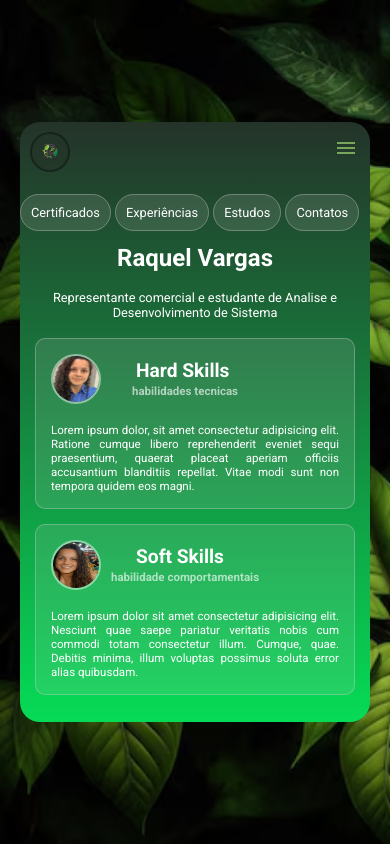
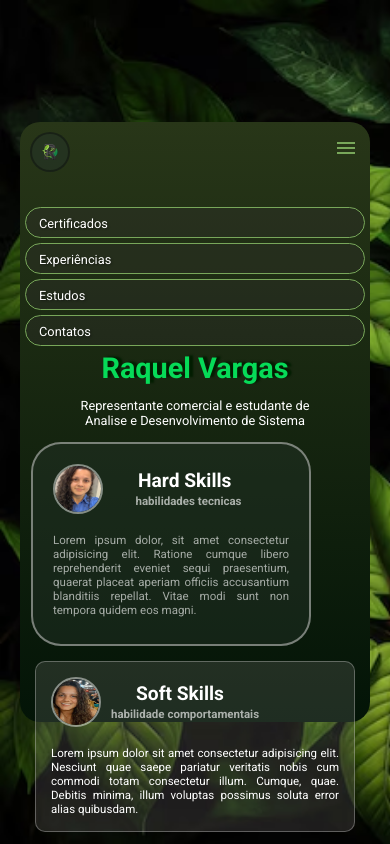
Before and after one commit to Raquel-VF/meu-site, a plain HTML site: page index.html in a window 390 px wide. Drawn offline with nearby package versions, Linux system fonts and the light colour scheme; a web font is replaced by a local one.

Commit message:
ajustando media query celular

```diff
--- a/estilos/style.css
+++ b/estilos/style.css
@@ -32,7 +32,7 @@ main{
 
 
 section#perfil{
-    background-image: linear-gradient(to top, #06DB56, #243329);
+    background-image: linear-gradient(to top, #031407, #283618);
     position: relative;
     top: 50%;
     left: 50%;
@@ -44,7 +44,7 @@ section#perfil{
 
 }
 
-section#perfil > div#indice{
+section#perfil > {
     display:inline-block;
     width: 100%;
     height: 17%;
@@ -52,7 +52,7 @@ section#perfil > div#indice{
 }
 
 /* RAKA */
-section#perfil > div#indice > a{
+section#perfil > a{
     padding: 10px;
     margin: 10px;
     margin-bottom: 30px;
@@ -61,14 +61,15 @@ section#perfil > div#indice > a{
     border: 2px solid rgba(0, 0, 0, 0.342);
     border-radius: 50px;
     color: rgb(187, 182, 182);
+
 }
 
-section#perfil > div#indice > a:hover{
+section#perfil > a:hover{
     background-color: #78A75A;
 }
 
 /*MENU HAMBURGUER*/
-section#perfil > div#indice > i#burguer{
+section#perfil > i#burguer{
     color: #78A75A;
     display: inline-flex;
     text-align: right;
@@ -78,48 +79,56 @@ section#perfil > div#indice > i#burguer{
     cursor: pointer;
 }
 
-section#perfil > div#indice > i#burguer:hover{
-    background-color: #78A75A;
+section#perfil > i#burguer:hover{
+    background-color: #78a75a73;
     color: rgb(48, 46, 46);
 }
 
 
 /* menu */
-div#indice > ul{
-    list-style-type: none;
+menu > ul{
+    display: block;
 
 }
 
-div#indice > ul.itens > li{
-    display: inline;
+menu > ul > li{
+    display: block;
+    margin: 5px;
+    padding: 5px;
+    color: #78A75A;
+    background-color: rgba(48, 46, 46, 0.336);
+    border: 1px solid #78A75A;
+    border-radius: 20px;
+    text-decoration: none;
+
+    list-style-type: none;
 }
 
-div#indice > ul.itens > li > a{
+menu > ul > li > a{
     text-decoration: none;
-    padding: 10px;
-    background-color: rgba(209, 206, 206, 0.137);
+    padding: 8px;
     color: white;
-    border: 1px solid rgba(209, 206, 206, 0.363);
-    border-radius: 90px;
+    text-shadow: 1px 1px 2px rgba(12, 12, 12, 0.5);
     font-size: 0.8em;
 
 }
-div#indice > ul.itens > li > a:hover{
-    background-color:rgba(255, 255, 255, 0.329);
+menu > ul > li > a:hover{
+    color:#06DB56;
+
 }
 
 /*Raquel Vargas*/
 div#apresentacao > h1{
-    padding: 20px;
-    padding-bottom: 5px;
     text-align: center;
-    color: white;
+    color:#06db58;
+    font-size: 1.8em;
+    text-shadow: 4px -1px 2px rgb(2 29 1 / 99%);
 
 }
 
 div#apresentacao > p{
     padding: 3px;
-    margin: 10px;
+    margin: 10px 50px;
     color: white;
     text-align: center;
     font-size: 0.8em;
@@ -128,12 +137,14 @@ div#apresentacao > p{
 
 /* HARD SKILL*/
 div#hardskill {
-    margin: 15px;
-    padding: 10px;
-    background-color: rgba(209, 206, 206, 0.137);
-    color: white;
-    border: 1px solid rgba(209, 206, 206, 0.363);
-    border-radius: 10px;
+    width: 80%;
+    height: 34%;
+    margin: 11px;
+    padding: 15px;
+    background-color: #24332973;
+    color: rgba(255, 255, 255, 0.616);
+    border: 2px solid rgba(209, 206, 206, 0.534);
+    border-radius: 30px;
     font-size: 0.8em;
 }
 
@@ -169,7 +180,7 @@ div#hardskill > h2{
     padding: 0px;
     margin-top: -25px;
     margin-bottom: 20px;
-    margin-left: -20px;
+    margin-left: 35px;
     font-size: 0.9em;
     text-align: center;
     color: rgba(255, 255, 255, 0.63);
--- a/index.html
+++ b/index.html
@@ -12,16 +12,16 @@
 <body>
     <main>
         <section id="perfil">
-            <div id="indice">
-                <a> <img src="imagens/r.png" alt="iconeraka"> </a>
+            <a><img src="imagens/r.png" alt="iconeraka"></a>
             <i id="burguer" class="material-symbols-outlined" onclick="clickMenu()">menu</i>
-                    <ul class="itens">
+            <menu id="itens">
+                <ul>
                      <li><a href="#">Certificados</a></li>
                      <li><a href="#">Experiências</a></li>
                      <li><a href="#">Estudos</a></li>
                      <li><a href="#">Contatos</a></li>
                  </ul>
-            </div>
+            </menu>
             <div id="apresentacao">
                 <h1>Raquel Vargas</h1>
                 <p>Representante comercial e estudante de Analise e Desenvolvimento de Sistema</p>
@@ -45,7 +45,13 @@
         </section>
     </main>
     <script>
-        function clickMenu(){}
+        function clickMenu(){
+            if (itens.style.display == 'block'){
+                itens.style.display = 'none'
+            } else{
+                itens.style.display = 'block'
+            }
+        }
     </script>
 
 
```
Lines whose indentation alone changed are shown as unchanged.
